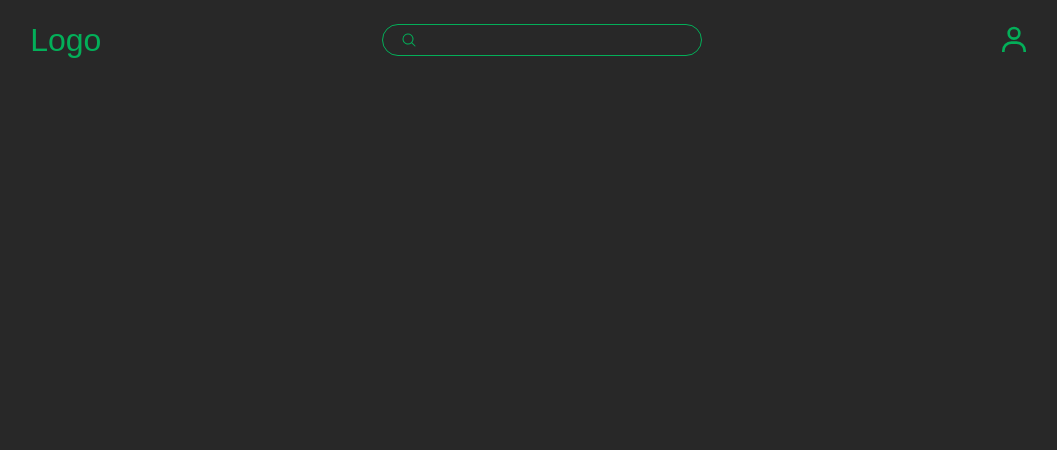
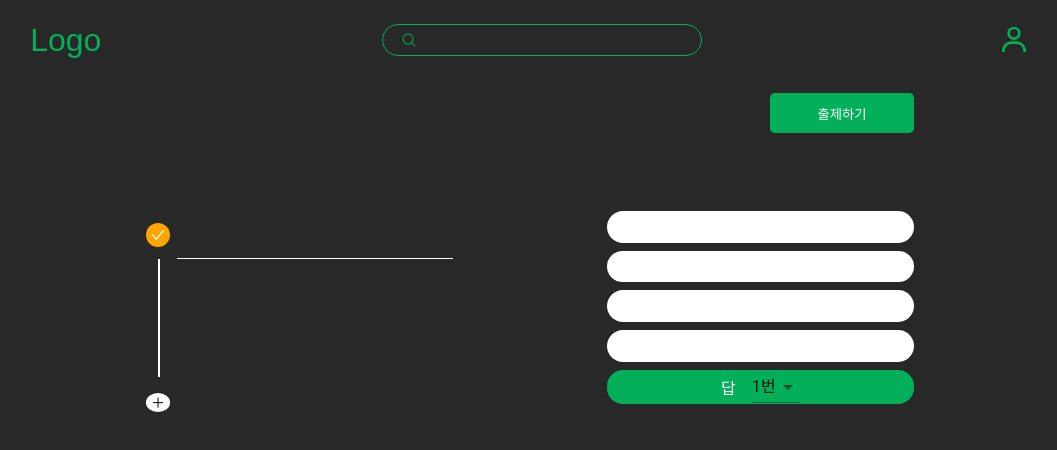
Before and after one commit to Cucumber-web/movie-web-project, a React (Create React App) app in the folder front/: page /quizCreate in a window 1280 px wide. Before the commit this address had no page. Shown: the top 450 px of the page, without its empty margins (110-1167 px from the left). Built offline with nearby package versions, Linux system fonts and the light colour scheme.

Commit message:
ADD: 퀴즈 생성

```diff
--- a/front/src/Router.js
+++ b/front/src/Router.js
@@ -7,6 +7,7 @@ const SignUp = lazy(() => import('./pages/Login/SignUp'));
 const Main = lazy(() => import('./pages/Main/Main'));
 const Search = lazy(() => import('./pages/Search/Search'));
 const Quiz = lazy(() => import('./pages/Quiz'));
+const QuizCreate = lazy(() => import('./pages/QuizCreate'));
 
 const Router = () => {
   return (
@@ -20,6 +21,7 @@ const Router = () => {
           <Route path="/detail" element={<Detail />} />
           <Route path='/movieSearch' element={<Search />}/>
           <Route path='/quiz' element={<Quiz/>}/>
+          <Route path='/quizCreate' element={<QuizCreate/>}/>
         </Routes>
       </BrowserRouter>
     </>
--- a/front/src/pages/Quiz.js
+++ b/front/src/pages/Quiz.js
@@ -1,5 +1,5 @@
 import { useEffect, useState } from "react";
-import { useLocation } from "react-router-dom";
+import { useLocation, useNavigate } from "react-router-dom";
 import styled from "styled-components";
 import LinearProgress from '@mui/material/LinearProgress';
 import Box from '@mui/material/Box';
@@ -8,6 +8,7 @@ import { getAccessToken } from "../storage/Cookie";
 
 const Quiz = () => {
   const location = useLocation();
+  const navigate = useNavigate();
   const title = location.state;
   const [quizStart, setQuizStart] = useState(false);
   const [current, setCurrent] = useState(0);
@@ -33,6 +34,7 @@ const Quiz = () => {
       <>
         <MovieTitle><strong>{title}</strong>에 대한 퀴즈를 풀어보시겠습니까?</MovieTitle>
         <QuizBtn onClick={handleQuizStart}>시작하기</QuizBtn>
+        <CreateQuiz onClick={() => navigate('/quizCreate',{state: title})}>퀴즈 만들러 가기 &gt;</CreateQuiz>
       </>
     }
     {quizStart &&
@@ -89,3 +91,10 @@ const TestBtn = styled.button`
   height: 2rem;
   background-color:blue;
 `
+
+const CreateQuiz = styled.p`
+  color: #03af59;
+  text-decoration: underline;
+  margin-top: 1rem;
+  cursor: pointer;
+`
--- /dev/null
+++ b/front/src/pages/QuizCreate.js
@@ -0,0 +1,283 @@
+import styled from "styled-components";
+import { AiOutlineCheck } from "react-icons/ai";
+import { GrAdd } from "react-icons/gr";
+import { useState,useEffect } from "react";
+import { useLocation } from "react-router-dom";
+import MenuItem from '@mui/material/MenuItem';
+import Select from '@mui/material/Select';
+import axios from "axios";
+import { getAccessToken } from "../storage/Cookie";
+import { newAccessToken } from "../module/refreshToken";
+
+const QuizCreate = () => {
+    const location = useLocation();
+    const [QuizTitle, setQuizTitle] = useState("");
+    const [correct, setCorrect] = useState(1);
+    const [firstQuiz, setFirstQuiz] = useState('');
+    const [secondQuiz, setSecondQuiz] = useState('');
+    const [thirdQuiz, setThirdQuiz] = useState('');
+    const [fourthQuiz, setFourthQuiz] = useState('');
+    const [quizAmount, setQuizAmount] = useState([1]);
+    const title = location.state;
+
+    useEffect(() => {
+
+    },[quizAmount])
+
+
+    const handleTitle = (e) => {
+        const { value } = e.target;
+        setQuizTitle(value);
+    };
+
+    const handleFirstInput = (e) => {
+      setFirstQuiz(e.target.value);
+    }
+
+    const handleSecondInput = (e) => {
+      setSecondQuiz(e.target.value);
+    }
+
+    const handleThirdInput = (e) => {
+      setThirdQuiz(e.target.value);
+    }
+
+    const handleFourthInput = (e) => {
+      setFourthQuiz(e.target.value);
+    }
+
+    const handleCorrect = (e) => {
+      const { value } = e.target;
+      setCorrect(value);
+    }
+
+    const handleAddQuiz = () => {
+      const tmp = [...quizAmount];
+      tmp.push(1);
+      setQuizAmount(tmp);
+    }
+
+    const handleSubmit = () => {
+      const postBody = {
+        "quizTitle": QuizTitle,
+        "movieTitle": title,
+        "quizItems":[
+          {"item": firstQuiz,"key":"1"},
+          {"item": secondQuiz,"key":"2"},
+          {"item": thirdQuiz,"key":"3"},
+          {"item": fourthQuiz,"key":"4"},
+        ],
+        "correct":correct
+      };
+
+      const QuizCreateConfig = {
+        method: 'post',
+        url:'/quiz/save',
+        headers:{
+          Authorization: `Bearer ${getAccessToken()}`,
+        },
+        data: postBody
+      };
+
+      axios(QuizCreateConfig).then(res => console.log(res)).catch(err => {
+        newAccessToken(err);
+      });
+    }
+    return (
+        <QuizCreateWrapper>
+            <InnerContent>
+                <CreateTitle>
+                    <SubmitBtn onClick={handleSubmit}>출제하기</SubmitBtn>
+                </CreateTitle>
+                  <Create>
+                  {quizAmount.map(() => (
+                    <QuizWrapper>
+                        <LeftSide>
+                            <LeftTitle>
+                                <CreateBadge>
+                                    <AiOutlineCheck />
+                                </CreateBadge>
+                                <InputTitle onChange={handleTitle} />
+                            </LeftTitle>
+                            <LineWhite />
+                            <AddBtn onClick={handleAddQuiz}>
+                                <GrAdd />
+                            </AddBtn>
+                        </LeftSide>
+                        <BtnWrapper>
+                            <QuizBtn>
+                                <BtnInput onChange={handleFirstInput}/>
+                            </QuizBtn>
+                            <QuizBtn>
+                                <BtnInput onChange={handleSecondInput}/>
+                            </QuizBtn>
+                            <QuizBtn>
+                                <BtnInput onChange={handleThirdInput}/>
+                            </QuizBtn>
+                            <QuizBtn>
+                                <BtnInput onChange={handleFourthInput}/>
+                            </QuizBtn>
+                            <QuizBtn correct="correct">
+                                <CorrectWord>답</CorrectWord>
+                                <Select
+                                    variant="standard"
+                                    value={correct}
+                                    label="Age"
+                                    onChange={handleCorrect}
+                                >
+                                    <MenuItem value={1}>1번</MenuItem>
+                                    <MenuItem value={2}>2번</MenuItem>
+                                    <MenuItem value={3}>3번</MenuItem>
+                                    <MenuItem value={4}>4번</MenuItem>
+                                </Select>
+                            </QuizBtn>
+                        </BtnWrapper>
+                    </QuizWrapper>
+                    ))}
+                </Create>
+            </InnerContent>
+        </QuizCreateWrapper>
+    );
+};
+
+export default QuizCreate;
+
+const QuizCreateWrapper = styled.div`
+    display: flex;
+    flex-direction: column;
+    align-items: center;
+    justify-content: center;
+    width: 100vw;
+    height: 100vh;
+`;
+
+const InnerContent = styled.div`
+    display: flex;
+    flex-direction: column;
+    justify-content: center;
+    width: 60%;
+    height: 100%;
+`;
+
+const CreateTitle = styled.div`
+    display: flex;
+    align-items: center;
+    justify-content: flex-end;
+    width: 100%;
+    height: 5rem;
+    margin-bottom: 4rem;
+`;
+
+const SubmitBtn = styled.button`
+    width: 9rem;
+    height: 2.5rem;
+    border-radius: 0.3rem;
+    color: white;
+    background-color: #03af59;
+`;
+
+const Create = styled.div`
+    display: flex;
+    align-items: center;
+    justify-content: flex-start;
+    flex-direction: column;
+    flex-wrap: nowrap;
+    width: 100%;
+    height: 100%;
+`;
+
+const CreateBadge = styled.div`
+    display: flex;
+    align-items: center;
+    justify-content: center;
+    width: 1.5rem;
+    height: 1.5rem;
+    border-radius: 50%;
+    background-color: orange;
+    color: white;
+`;
+
+const QuizWrapper = styled.div`
+    display: flex;
+    align-items: center;
+    justify-content: space-between;
+    width: 100%;
+    height: 30%;
+    margin-bottom: 2rem;
+`;
+
+const BtnWrapper = styled.div`
+    display: flex;
+    flex-direction: column;
+    align-items: center;
+    justify-content: center;
+    width: 40%;
+    height: 100%;
+`;
+
+const LeftSide = styled.div`
+    display: flex;
+    justify-content: flex-start;
+    align-items: flex-start;
+    flex-direction: column;
+    width: 40%;
+    height: 100%;
+`;
+
+const LeftTitle = styled.div`
+    display: flex;
+    align-items: center;
+    justify-content: space-between;
+    width: 100%;
+    height: 3rem;
+`;
+
+const InputTitle = styled.input`
+    width: 90%;
+    height: 3rem;
+    color: white;
+    font-size: 1rem;
+    border-bottom: 1px solid white;
+`;
+
+const LineWhite = styled.div`
+    height: 80%;
+    border: 0.5px solid white;
+    margin-left: 0.75rem;
+`;
+
+const QuizBtn = styled.button`
+    display: flex;
+    align-items: center;
+    justify-content: center;
+    width: 100%;
+    height: 20%;
+    margin-bottom: 0.5rem;
+    border-radius: 1rem;
+    background-color: ${props => props.correct === 'correct' ? "#03af59" : "white"};
+`;
+const AddBtn = styled.button`
+    display: flex;
+    align-items: center;
+    justify-content: center;
+    width: 1.5rem;
+    height: 1.5rem;
+    border-radius: 50%;
+    background-color: white;
+    margin-top: 1rem;
+    color: black;
+`;
+
+const BtnInput = styled.input`
+    width: 50%;
+    height: 100%;
+    font-weight: 600;
+    font-size: 1rem;
+    color: black;
+`;
+
+const CorrectWord = styled.h1`
+  font-size: 1rem;
+  color: white;
+  margin-right: 1rem;
+`
```
